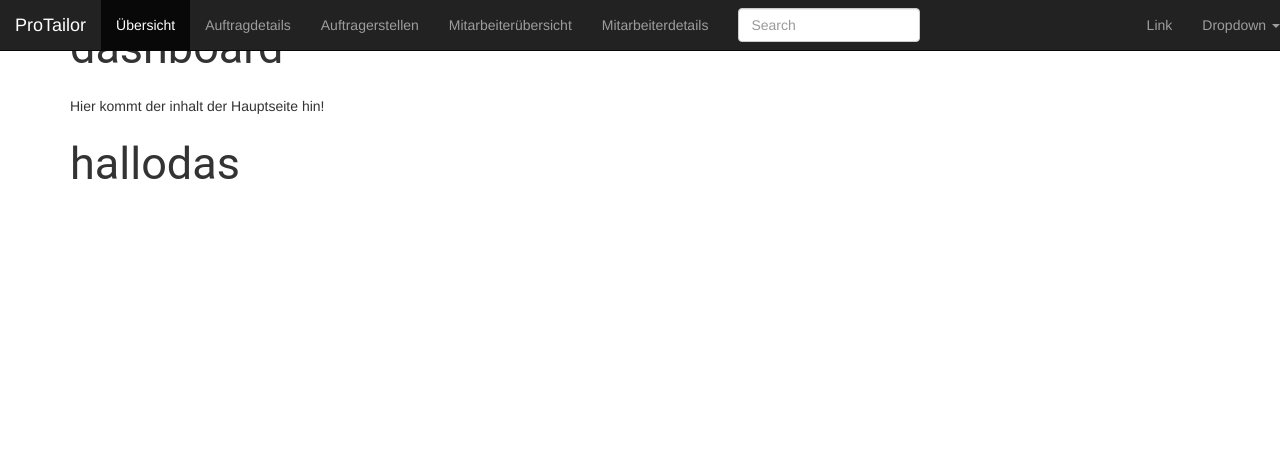
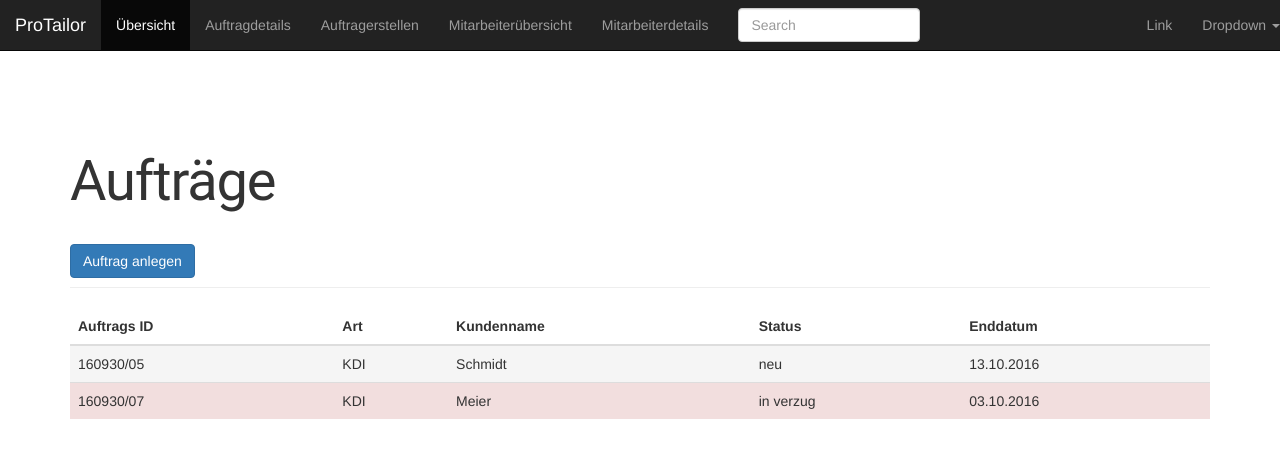
Before and after one commit to ProtailorVS/VS-alt, a plain HTML site: page index.html in a window 1280 px wide. Drawn offline with nearby package versions, Linux system fonts and the light colour scheme; some packages are replaced by stand-ins of ours.

Commit message:
in Aptana integriert und Auftragsdetails bearbeitet

```diff
--- a/SpaVS/Views/dashboard.html
+++ b/SpaVS/Views/dashboard.html
@@ -1,4 +1,44 @@
-<h2>dashboard</h2>
-{{message}}
-
-<h2>hallodas</h2>
+<!--..............................Tabelle der Aufträge.....................................-->
+<div class="bs-docs-section">
+  <div class="row">
+    <div class="col-lg-12">
+      <div class="page-header">
+      	<br/>
+      	<br/>
+      	<br/>
+      	<br/>
+        <h1 id="tables">Aufträge</h1>
+        <button class="btn btn-primary" type="button">Auftrag anlegen</button>
+      </div>
+      <div class="bs-component">
+        <table class="table table-striped table-hover ">
+          <thead>
+            <tr>
+              <th>Auftrags ID</th>
+              <th>Art</th>
+              <th>Kundenname</th>
+              <th>Status</th>
+              <th>Enddatum</th>
+            </tr>
+          </thead>
+          <tbody>
+            <tr class="active">
+              <td>160930/05</td>
+              <td>KDI</td>
+              <td>Schmidt</td>
+              <td>neu</td>
+              <td>13.10.2016</td>
+            </tr>
+            <tr class="danger">
+              <td>160930/07</td>
+              <td>KDI</td>
+              <td>Meier</td>
+              <td>in verzug</td>
+              <td>03.10.2016</td>
+            </tr>
+          </tbody>
+        </table>
+      </div>
+    </div>
+  </div>
+</div>
```
Also changed, not shown: SpaVS/Views/auftragdetails.html (+5 -1 lines), 1 other file.
